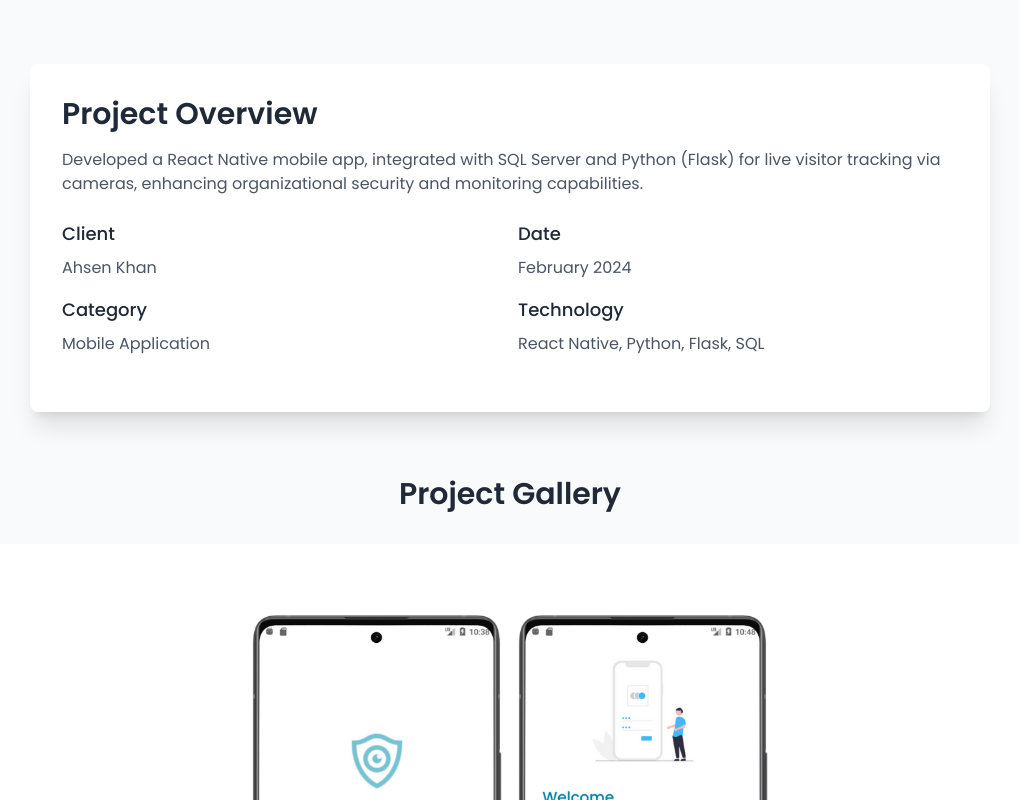
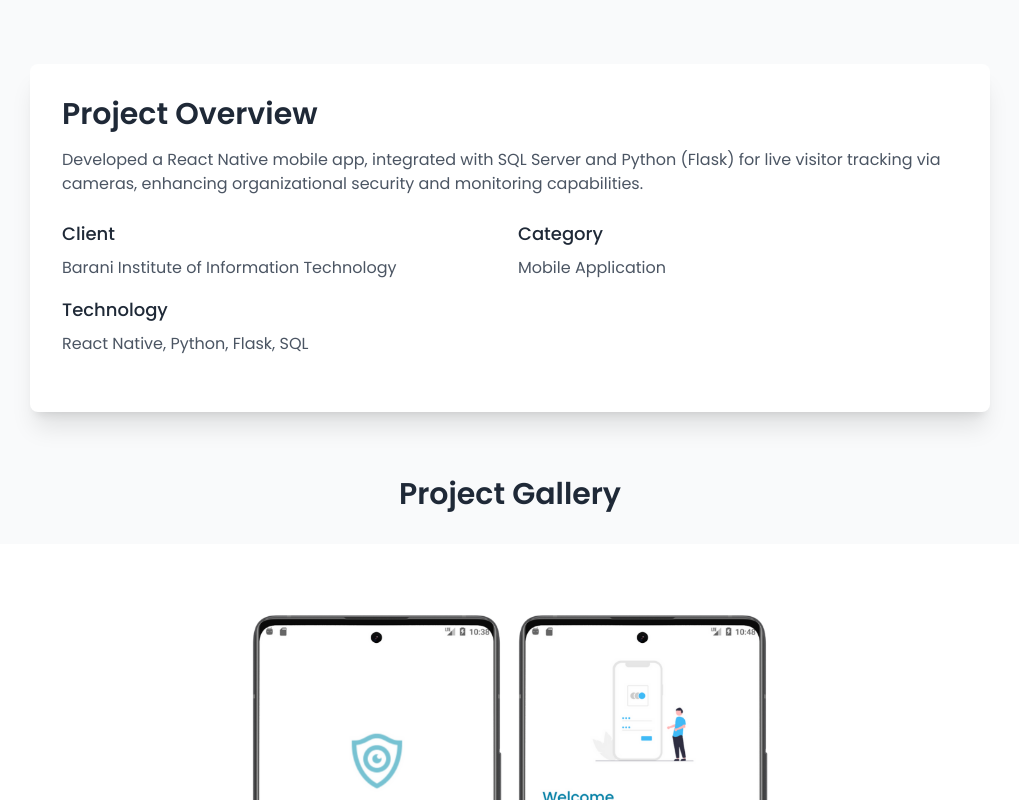
Before and after one commit to MAhsen23/Sprinsoft, a Next.js app: page /projects/1001 in a window 1280 px wide. Shown: the top 800 px of the page, without its empty margins (130-1149 px from the left). Built offline with nearby package versions, Linux system fonts and the light colour scheme.

Commit message:
fix the issues related to ui in website

```diff
--- a/src/app/projects/[id]/page.tsx
+++ b/src/app/projects/[id]/page.tsx
@@ -42,17 +42,19 @@ const ProjectPage = () => {
                             <h2 className="text-3xl font-semibold text-gray-800 mb-4">Project Overview</h2>
                             <p className="text-gray-600 mb-6">{project.description}</p>
                             <div className="grid grid-cols-2 gap-4 mb-6">
-                                <div>
-                                    <h3 className="text-lg font-medium text-gray-800 mb-2">Client</h3>
-                                    <p className="text-gray-600">Ahsen Khan</p>
-                                </div>
-                                <div>
+                                {project.client &&
+                                    <div>
+                                        <h3 className="text-lg font-medium text-gray-800 mb-2">Client</h3>
+                                        <p className="text-gray-600">{project.client}</p>
+                                    </div>
+                                }
+                                {/* <div>
                                     <h3 className="text-lg font-medium text-gray-800 mb-2">Date</h3>
                                     <p className="text-gray-600">February 2024</p>
-                                </div>
+                                </div> */}
                                 <div>
                                     <h3 className="text-lg font-medium text-gray-800 mb-2">Category</h3>
-                                    <p className="text-gray-600">Mobile Application</p>
+                                    <p className="text-gray-600">{project.category}</p>
                                 </div>
                                 <div>
                                     <h3 className="text-lg font-medium text-gray-800 mb-2">Technology</h3>
@@ -72,8 +74,8 @@ const ProjectPage = () => {
                                 key={index}
                                 src={imageUrl}
                                 alt={`${project.title} - Image ${index + 1}`}
-                                width={5000}
-                                height={5000}
+                                width={2000}
+                                height={2000}
                                 className='w-full shadow-lg rounded-lg'
                                 objectFit="contain"
                             />
--- a/src/components/projects/Projects.tsx
+++ b/src/components/projects/Projects.tsx
@@ -12,7 +12,7 @@ const ProjectsSection: React.FC = () => {
                         Here are some of the projects we've worked on.
                     </p>
                 </div>
-                <div className="grid lg:grid-cols-2 gap-8 grid-cols-1 lg:mx-16">
+                <div className="grid lg:grid-cols-2 gap-8 grid-cols-1 md:mx-36">
                     {
                         projects.slice(0, 4).map((project, index) => (
                             <Project
--- a/src/data/projects.ts
+++ b/src/data/projects.ts
@@ -10,19 +10,23 @@ const projects = [
             { label: 'GitHub', url: '' },
             { label: 'Live Demo', url: '' }
         ],
-        projectImagesUrl: ['/projects/1001/3.png', '/projects/1001/4.png', '/projects/1001/5.png', '/projects/1001/6.png', '/projects/1001/7.png', '/projects/1001/5.png', '/projects/1001/8.png', '/projects/1001/9.png', '/projects/1001/10.png', '/projects/1001/11.png', '/projects/1001/12.png', '/projects/1001/13.png', '/projects/1001/14.png', '/projects/1001/15.png', '/projects/1001/16.png', '/projects/1001/17.png',
+        category: 'Mobile Application',
+        client: 'Barani Institute of Information Technology',
+        projectImagesUrl: ['/projects/1001/3.png', '/projects/1001/4.png', '/projects/1001/5.png', '/projects/1001/6.png', '/projects/1001/7.png', '/projects/1001/5.png', '/projects/1001/8.png', '/projects/1001/9.png', '/projects/1001/10.png', '/projects/1001/11.png', '/projects/1001/12.png', '/projects/1001/13.png', '/projects/1001/14.png', '/projects/1001/15.png', '/projects/1001/16.png',
         ]
     },
     {
         id: '1002',
         title: 'Pharma Track',
-        description: 'Pharma Track Mobile Application',
+        description: '',
         imageUrl: '/projects/thumbnails/1002.png',
         technologies: ['Flutter',],
         links: [
             { label: 'GitHub', url: '' },
             { label: 'Live Demo', url: '' }
         ],
+        category: 'Mobile Application',
+        client: 'Softteam Technologies',
         projectImagesUrl: ['/projects/1002/2.png', '/projects/1002/3.png', '/projects/1002/4.png',
         ]
     },
```
Also changed, not shown: public/logo.png (deleted), 1 other file (tests, documents, lock files or other folders).
